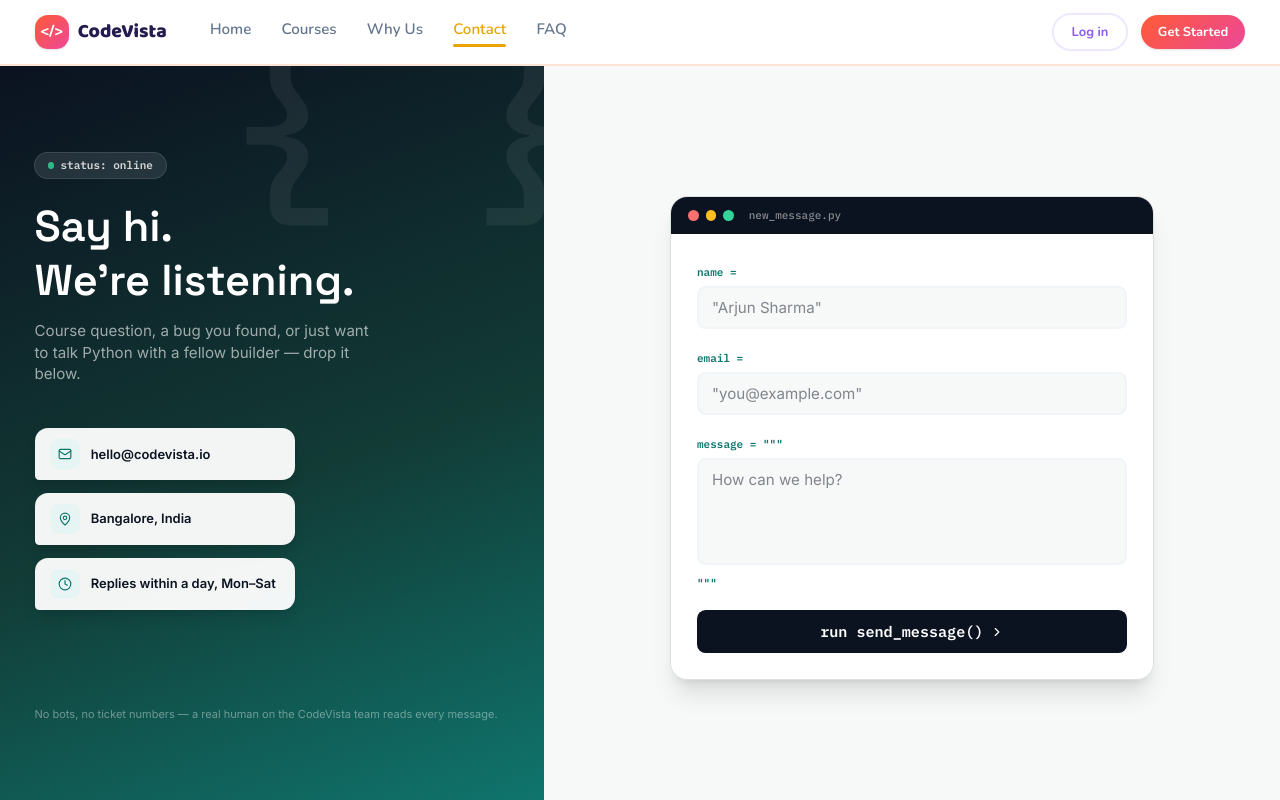
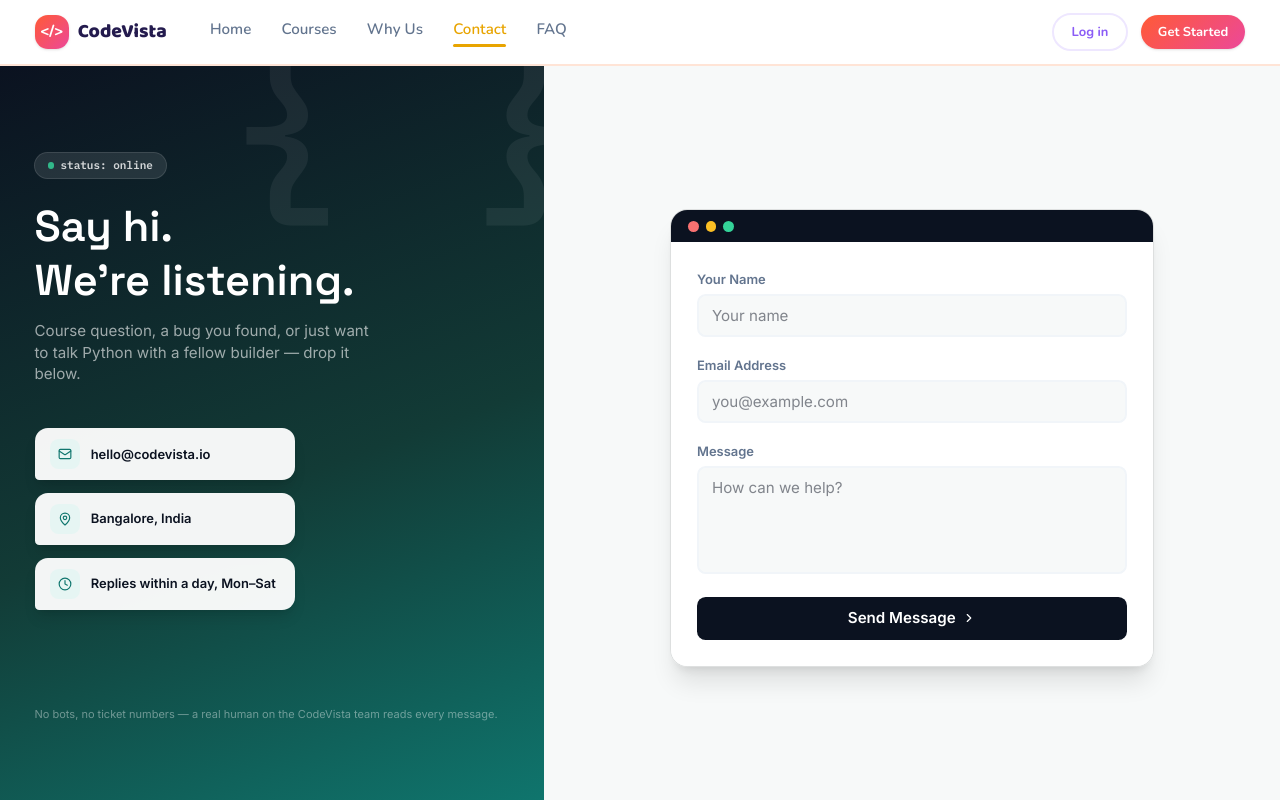
Before and after one commit to kum-kum1234/codevista, a React app: page /contact in a window 1280 px wide. Shown: the top 800 px of the page. Built offline with nearby package versions, Linux system fonts and the light colour scheme; the HTML template or start-up script is replaced by a standard one.

Commit message:
Contact page updated

```diff
--- a/src/pages/Contact.jsx
+++ b/src/pages/Contact.jsx
@@ -97,7 +97,7 @@ export default function Contact() {
               <span className="h-2.5 w-2.5 rounded-full bg-[#F87171]" />
               <span className="h-2.5 w-2.5 rounded-full bg-[#FBBF24]" />
               <span className="h-2.5 w-2.5 rounded-full bg-[#34D399]" />
-              <span className="ml-2 cv-mono text-[11px] text-white/50">new_message.py</span>
+              <span className="ml-2 cv-mono text-[11px] text-white/50"></span>
             </div>
 
             <div className="bg-white p-6">
@@ -118,29 +118,29 @@ export default function Contact() {
               ) : (
                <form onSubmit={handleSubmit} className="space-y-4">
   <div>
-                    <label className="cv-mono text-[11px] font-semibold" style={{ color: TEAL }}>name =</label>
+    <label className="text-xs font-semibold text-slate-500">Your Name</label>
     <input
       type="text"
       required
       value={form.name}
       onChange={(e) => setForm({ ...form, name: e.target.value })}
       className="mt-1 w-full rounded-lg border-2 border-slate-100 bg-[#F7F9F9] px-3 py-2 text-sm outline-none focus:border-[#0F766E]"
-                      placeholder='"Arjun Sharma"'
+      placeholder="Your name"
     />
   </div>
   <div>
-                    <label className="cv-mono text-[11px] font-semibold" style={{ color: TEAL }}>email =</label>
+    <label className="text-xs font-semibold text-slate-500">Email Address</label>
     <input
       type="email"
       required
       value={form.email}
       onChange={(e) => setForm({ ...form, email: e.target.value })}
       className="mt-1 w-full rounded-lg border-2 border-slate-100 bg-[#F7F9F9] px-3 py-2 text-sm outline-none focus:border-[#0F766E]"
-                      placeholder='"you@example.com"'
+      placeholder="you@example.com"
     />
   </div>
   <div>
-                    <label className="cv-mono text-[11px] font-semibold" style={{ color: TEAL }}>message = """</label>
+    <label className="text-xs font-semibold text-slate-500">Message</label>
     <textarea
       required
       rows={4}
@@ -149,16 +149,15 @@ export default function Contact() {
       className="mt-1 w-full rounded-lg border-2 border-slate-100 bg-[#F7F9F9] px-3 py-2 text-sm outline-none focus:border-[#0F766E] resize-none"
       placeholder="How can we help?"
     />
-                    <span className="cv-mono text-[11px] font-semibold" style={{ color: TEAL }}>"""</span>
   </div>
   <button
     type="submit"
-                    className="group flex w-full items-center justify-center gap-1.5 rounded-lg px-5 py-2.5 cv-mono text-sm font-semibold text-white transition-colors"
+    className="group flex w-full items-center justify-center gap-1.5 rounded-lg px-5 py-2.5 text-sm font-semibold text-white transition-colors"
     style={{ backgroundColor: INK }}
     onMouseEnter={(e) => (e.currentTarget.style.backgroundColor = TEAL)}
     onMouseLeave={(e) => (e.currentTarget.style.backgroundColor = INK)}
   >
-                    run send_message()
+    Send Message
     <ChevronRight size={14} className="transition-transform group-hover:translate-x-0.5" />
   </button>
 </form>
```
Lines whose indentation alone changed are shown as unchanged.
